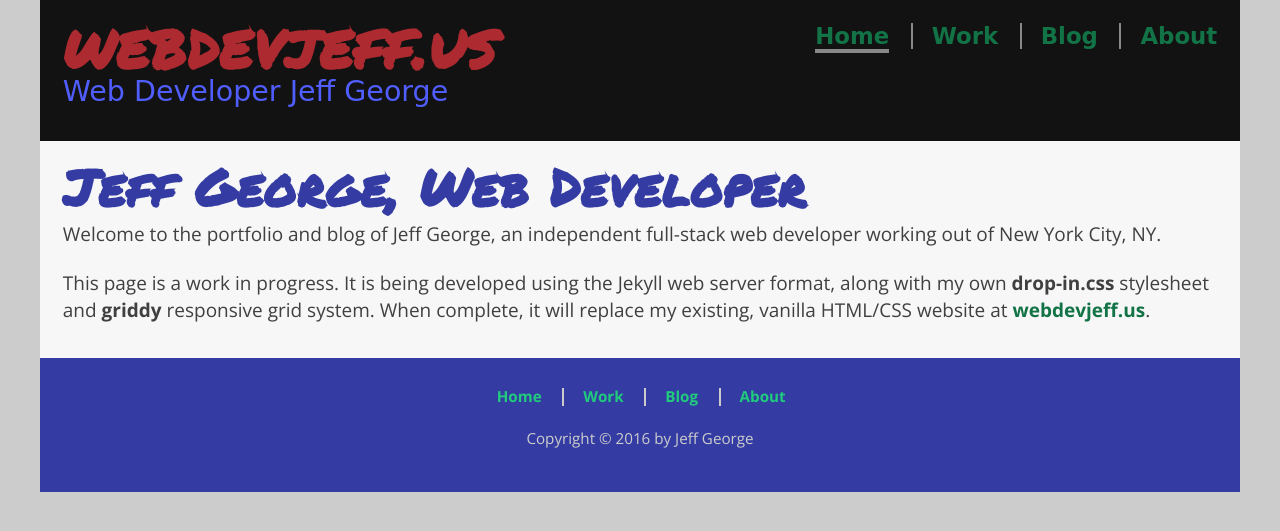
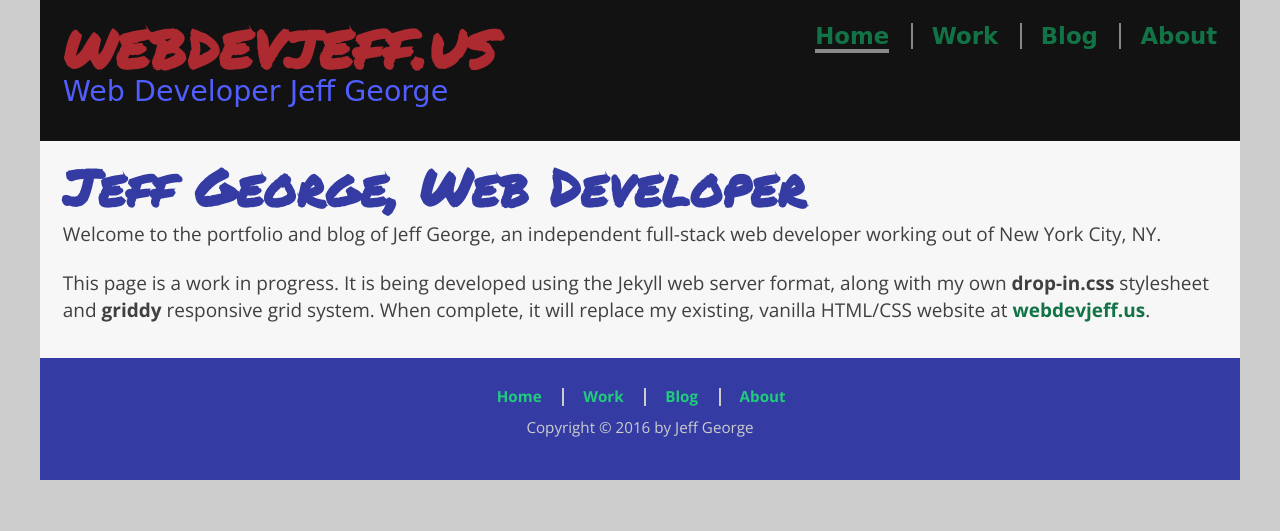
Before and after one commit to webdevjeffus/webdev-new, a Jekyll site: the page built from index.md, in a window 1280 px wide. Shown: the top 531 px of the page. Built offline with Jekyll 4.4.1, drawn with Linux system fonts in a browser that asks for light colours; nearby versions of some CDN libraries; some web fonts are replaced.

Commit message:
Add declaration removing bottom margin for nav li elements in footer

```diff
--- a/css/drop-in-wb.css
+++ b/css/drop-in-wb.css
@@ -432,6 +432,7 @@ body>footer nav li {
 }
 
 body>footer nav li:first-of-type { border-left: none; }
+body>footer nav li:last-of-type { margin-bottom: 0;}
 
 body>footer nav input[type="submit"] {
   overflow: visible;
```
